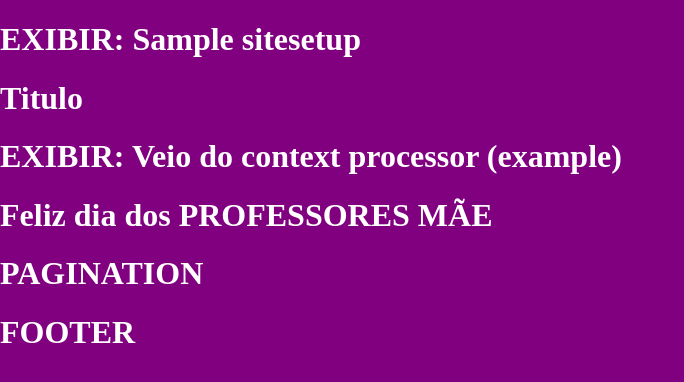
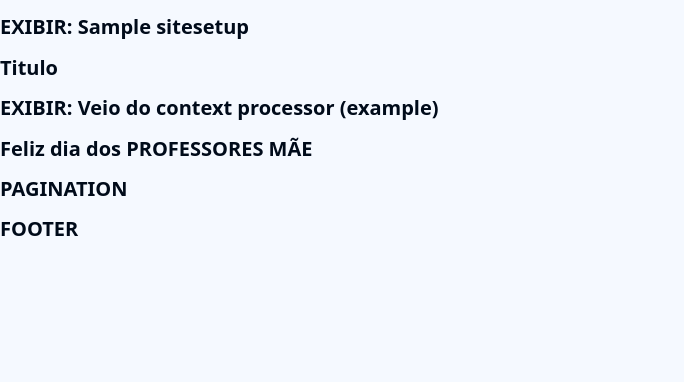
Before and after one commit to A-jota07/projeto-blog, a Django app: page / in a window 1280 px wide. Shown: the top 382 px of the page, without its empty margins (0-684 px from the left). Run offline with Django 5.2, Linux system fonts and the light colour scheme; tables that the repository leaves empty hold one stand-in row (values such as "Sample post").

Commit message:
Adicionando style na pagina

```diff
--- a/djangoapp/blog/static/blog/css/style.css
+++ b/djangoapp/blog/static/blog/css/style.css
@@ -1,5 +1,18 @@
+:root {
+    --clr-white: 213, 100%, 98%;
+    --clr-black: 213, 100%, 5%;
+    --clr-primary: 213, 100%, 50%;
+
+}
+
+html {
+  font-size: 62.5%;
+}
+
 body {
-    background-color: purple;
-    font-size: 10px;
-    color: white;
+    background-color: hsl(var(--clr-white));
+    color: hsl(var(--clr-black));
+    font-size: 1.6rem;
+    font-family: system-ui, -apple-system, BlinkMacSystemFont, 'Segoe UI', Roboto,
+    Oxygen, Ubuntu, Cantarell, 'Open Sans', 'Helvetica Neue', sans-serif;
 }
```
